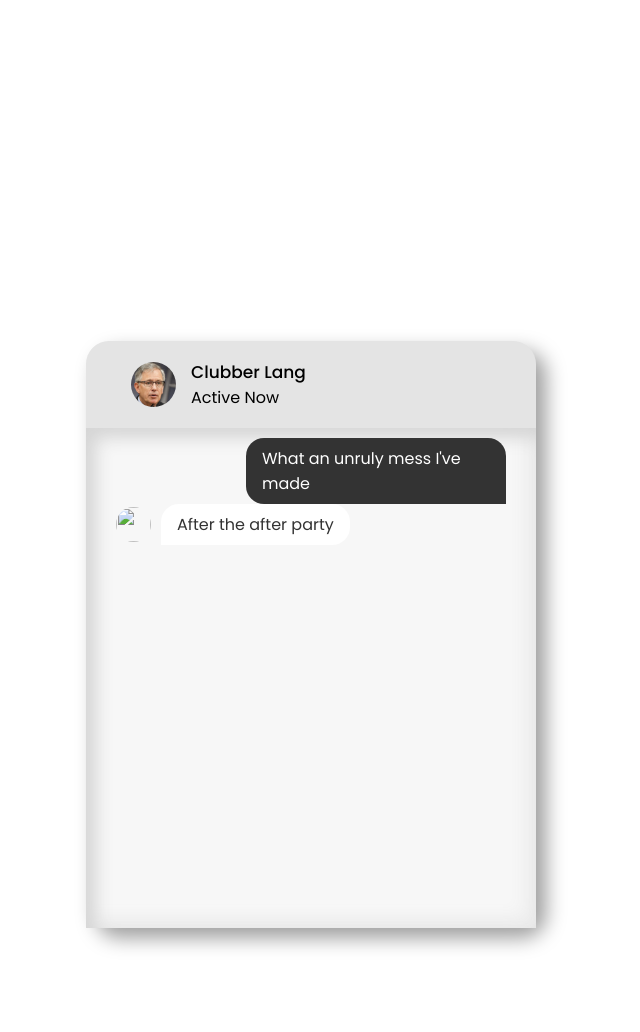
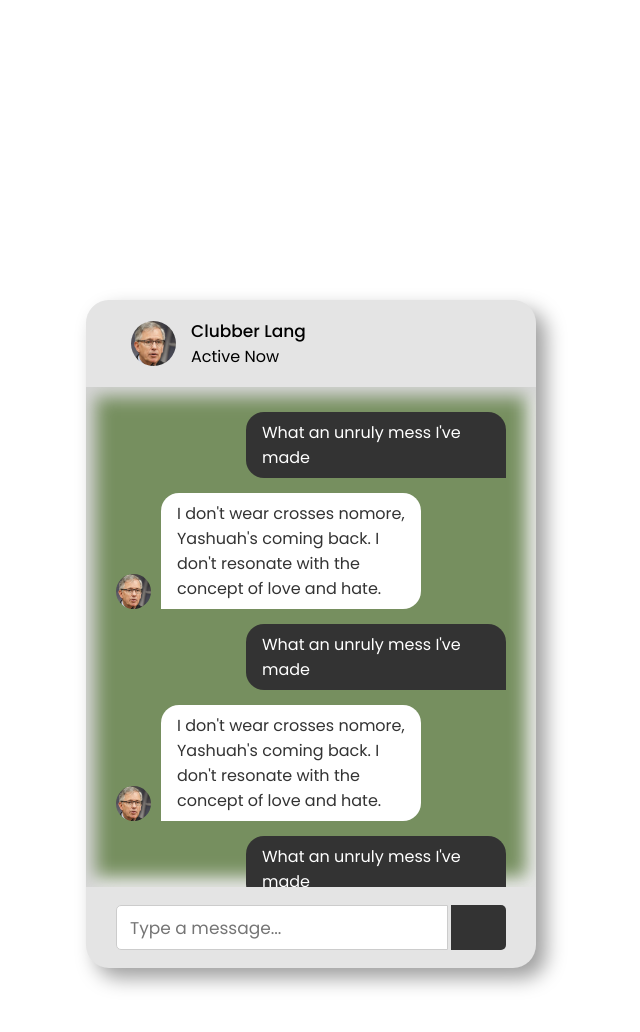
Before and after one commit to tmunongo/chattr-php, a PHP site: page /chat.html in a window 1280 px wide. Shown: the top 1032 px of the page, without its empty margins (329-969 px from the left). Run offline with PHP 8.4, Linux system fonts and the light colour scheme; some libraries are stand-ins or nearby versions.

Commit message:
chat area frontend complete

```diff
--- a/chat.html
+++ b/chat.html
@@ -31,12 +31,63 @@
             </div>
           </div>
           <div class="chat incoming">
-            <img src="#" alt="" />
+            <img src="./assets/img/image.jpeg" alt="" />
             <div class="details">
-              <p>After the after party</p>
+              <p>
+                I don't wear crosses nomore, Yashuah's coming back. I don&apos;t
+                resonate with the concept of love and hate.
+              </p>
+            </div>
+          </div>
+          <div class="chat outgoing">
+            <div class="details">
+              <p>What an unruly mess I&apos;ve made</p>
+            </div>
+          </div>
+          <div class="chat incoming">
+            <img src="./assets/img/image.jpeg" alt="" />
+            <div class="details">
+              <p>
+                I don't wear crosses nomore, Yashuah's coming back. I don&apos;t
+                resonate with the concept of love and hate.
+              </p>
+            </div>
+          </div>
+          <div class="chat outgoing">
+            <div class="details">
+              <p>What an unruly mess I&apos;ve made</p>
+            </div>
+          </div>
+          <div class="chat incoming">
+            <img src="./assets/img/image.jpeg" alt="" />
+            <div class="details">
+              <p>
+                I don't wear crosses nomore, Yashuah's coming back. I don&apos;t
+                resonate with the concept of love and hate.
+              </p>
+            </div>
+          </div>
+          <div class="chat outgoing">
+            <div class="details">
+              <p>What an unruly mess I&apos;ve made</p>
+            </div>
+          </div>
+          <div class="chat incoming">
+            <img src="./assets/img/image.jpeg" alt="" />
+            <div class="details">
+              <p>
+                I don't wear crosses nomore, Yashuah's coming back. I don&apos;t
+                resonate with the concept of love and hate.
+              </p>
             </div>
           </div>
         </div>
+        <form action="" class="typing-area">
+          <input type="text" placeholder="Type a message..." />
+          <button>
+            <i class="fab fa-telegram-plane"></i>
+          </button>
+        </form>
       </section>
     </div>
   </body>
--- a/style.css
+++ b/style.css
@@ -216,7 +216,7 @@ body {
   overflow-y: auto;
 }
 
-.users-list::-webkit-scrollbar {
+:is(.users-list, .chat-box)::-webkit-scrollbar {
   width: 0px;
 }
 
@@ -276,13 +276,19 @@ body {
 
 .chat-box {
   height: 500px;
-  background: #f7f7f7;
+  background: #768f5f;
+  overflow-y: auto;
   padding: 10px 30px 20px 30px;
   box-shadow: inset 10px 10px 17px #d5d5d5, inset -10px -10px 17px #ebebeb;
 }
 
+.chat-box .chat {
+  margin: 15px 0;
+}
+
 .chat-box .chat p {
   padding: 8px 16px;
+  word-wrap: break-word;
 }
 
 .chat-box .outgoing {
@@ -302,7 +308,7 @@ body {
 
 .chat-box .incoming {
   display: flex;
-  align-items: center;
+  align-items: flex-end;
 }
 
 .chat-box .incoming img {
@@ -312,6 +318,8 @@ body {
 
 .incoming .details {
   margin-left: 10px;
+  margin-right: auto;
+  max-width: calc(100% - 130px);
 }
 
 .incoming .details p {
@@ -319,3 +327,29 @@ body {
   color: #333;
   border-radius: 18px 18px 18px 0;
 }
+
+.chat-area .typing-area {
+  padding: 18px 30px;
+  display: flex;
+  justify-content: space-between;
+}
+
+.typing-area input {
+  height: 45px;
+  width: calc(100% - 58px);
+  font-size: 17px;
+  border: 1px solid #ccc;
+  padding: 0 13px;
+  border-radius: 5px 0 0 5px;
+  outline: none;
+}
+
+.typing-area button {
+  width: 55px;
+  border: none;
+  outline: none;
+  background: #333;
+  color: #fff;
+  cursor: pointer;
+  border-radius: 0 5px 5px 0;
+}
```
